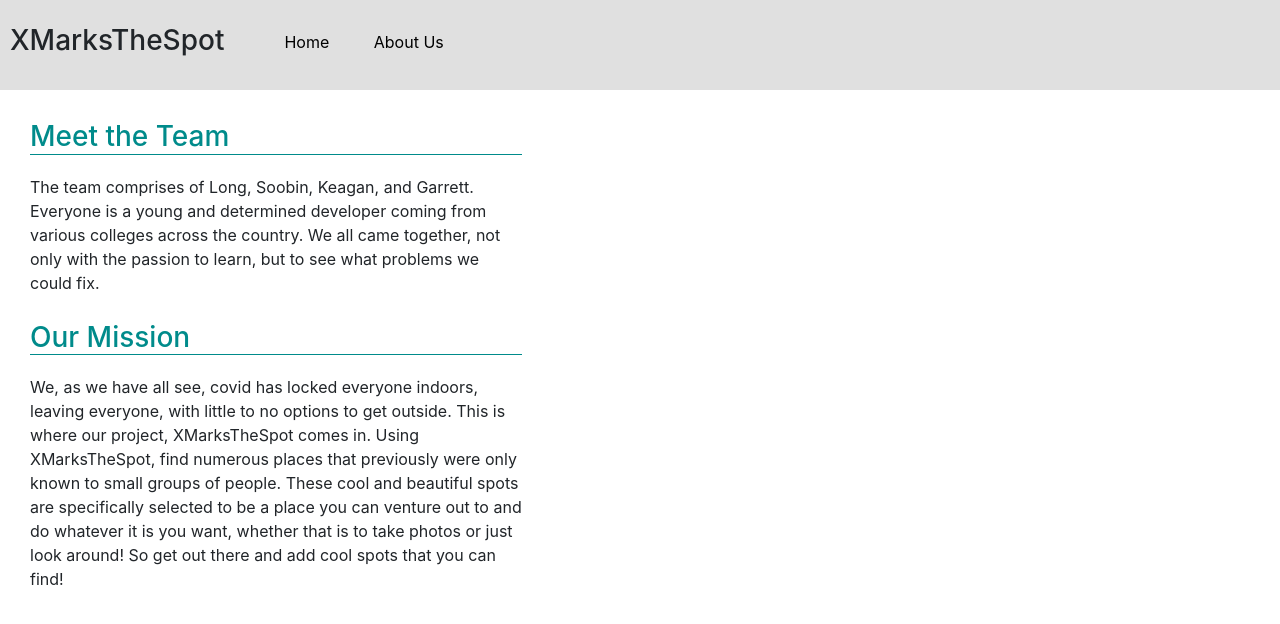
After one commit to garrettadamsss/XMarksTheSpot, a Flask app: page /about in a window 1280 px wide. The commit adds this page. Shown: the top 624 px of the page. Run offline with Flask 2, Linux system fonts and the light colour scheme; some libraries are stand-ins or nearby versions.

Commit message:
added about page and some css stuff

```diff
--- a/server.py
+++ b/server.py
@@ -19,6 +19,7 @@ app.config['UPLOAD_PATH'] = 'static/images'
 
 @app.route('/', methods=['GET'])
 @app.route('/index', methods=['GET'])
+
 def index():
 
     database = Database()
@@ -80,7 +81,11 @@ def addEntry():
 
     return redirect(url_for('index'))
 
-
+@app.route('/about')
+def about():
+    html = render_template('about.html')
+    resp = make_response(html)
+    return resp
 
 
 
@@ -90,4 +95,4 @@ if __name__ == '__main__':
     # if len(argv) != 2:
     #     print('Usage: ' + argv[0] + ' port')
     #     exit(1)
-    app.run()
+    app.run(debug=True)
--- a/static/styles.css
+++ b/static/styles.css
@@ -1,9 +1,9 @@
 #map {
   height: 50em;
   width: 100%;
-  margin-top: 20px;
+  margin: 20px;
+
 }
-
 header {
   background-color: rgb(224, 224, 224);
   display: flex;
@@ -20,6 +20,9 @@ header {
   display: inline-block;
   padding: 0px 20px;
   margin-top: 10px;
+}
+.nav_links > li >a{
+  color: #000000;
 }
 
 .wrap {
@@ -68,8 +71,13 @@ input {
   display: none;
 }
 .button{
-  background:orange;
-  border:0;
+  background:darkcyan;
+  border: 1px solid;
+  position: center;
+  padding: 10px;
+  margin: 10px;
+  margin-top: 25px;
+
 }
 
 .modal{
@@ -103,3 +111,18 @@ input {
   text-decoration: none;
   cursor:pointer;
 }
+.text-wrapper{
+  height: 500px;
+  width: 40%;
+  margin: 20px;
+  align-content: center;
+}
+.headings{
+  color: darkcyan;
+  border-bottom: 1px solid;
+  margin: 10px;
+}
+p {
+  padding: 10px;
+  position: center;
+}
--- /dev/null
+++ b/templates/about.html
@@ -0,0 +1,36 @@
+<!DOCTYPE html>
+<html>
+
+    <head>
+        <title>About Us</title>
+        <link rel="stylesheet" href="https://stackpath.bootstrapcdn.com/bootstrap/4.5.2/css/bootstrap.min.css"/>
+        <link type="text/css" rel="stylesheet" href="{{ url_for('static', filename='styles.css') }}"/>
+    </head>
+    <body>
+        <header>
+            <h3 class="logo">XMarksTheSpot</h2>
+            <ul class="nav_links">
+                <li><a href="{{url_for('index')}}">Home</a></li>
+                <li><a href="{{url_for('about')}}">About Us</a></li>
+            </ul>
+        </header>
+        <div class= "text-wrapper">
+            <h3 class ="headings">Meet the Team</h3>
+                <p>
+                    The team comprises of Long, Soobin, Keagan, and Garrett. Everyone is
+                    a young and determined developer coming from various colleges across the country.
+                    We all came together, not only with the passion to learn, but to see what problems we
+                    could fix.
+                </p>
+            <h3 class = "headings">Our Mission</h3>
+                <p>
+                    We, as we have all see, covid has locked everyone indoors, leaving everyone,
+                    with little to no options to get outside. This is where our project, XMarksTheSpot comes in.
+                     Using XMarksTheSpot, find numerous places that previously were only known to small groups of people.
+                    These cool and beautiful spots are specifically selected to be a place you can venture out to
+                    and do whatever it is you want, whether that is to take photos or just look around! So get out there
+                    and add cool spots that you can find!
+                </p>
+        </div>
+    </body>
+</html>
--- a/templates/index.html
+++ b/templates/index.html
@@ -18,7 +18,7 @@
         <h3 class="logo">XMarksTheSpot</h2>
         <ul class="nav_links">
           <li><a href="{{url_for('index')}}">Home</a></li>
-          <li><a href="#">About Us</a></li>
+          <li><a href="{{url_for('about')}}">About Us</a></li>
         </ul>
       </header>
 
```
Also changed, not shown: entries.db, static/images/141212372462431338781186682779607897783.jpg (added), static/images/153637124231870563774693887315638128404.jpg (added), static/images/186965165288342601533060127921591689601.jpg (added), static/images/19184523570709235562156225863680141958.jpg (added), static/images/223205296175046889618442658978825874880.jpg (added), static/images/226808551167841987417151710184209276501.jpg (added), static/images/235557051380372180775150895294786941462.jpg (added), static/images/255272768314781767338086518846547059089.jpg (added), static/images/26245682962672871458122856513471255827.jpg (added), static/images/27970461805022147702182398512789277035.jpg (added), static/images/289746852488352669738010077784125811625.jpg (added), static/images/32691428844378000577573481464128431160.jpg (added), static/images/80447576183344508105437279376179422612.jpg (added), 1 more files.
